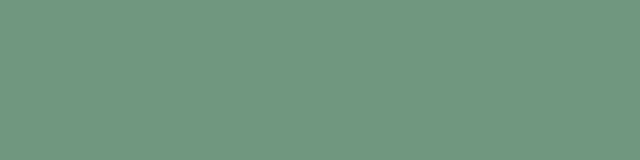
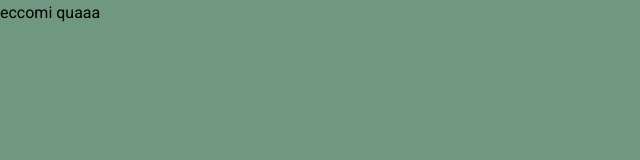
Before and after one commit to radattiluca/radattiluca.github.io, a plain HTML site: page index.html in a window 1280 px wide. Shown: the whole page, without its empty margins (0-640 px from the left). Drawn offline with Linux system fonts and the light colour scheme.

Commit message:
added line height 1,6

```diff
--- a/assets/scss/style.scss
+++ b/assets/scss/style.scss
@@ -13,5 +13,6 @@
 body{
     background-color: $color-primary;
     font-family: $font-style;
+    line-height: 1.6;
 
 }
--- a/index.html
+++ b/index.html
@@ -13,7 +13,7 @@
     <link href="https://fonts.googleapis.com/css2?family=Roboto:ital,wght@0,100;0,400;0,700;1,100;1,400;1,700&display=swap" rel="stylesheet">
 </head>
 <body>
-
+    eccomi quaaa
 
 </body>
 </html>
```
Also changed, not shown: assets/css/style.css.
